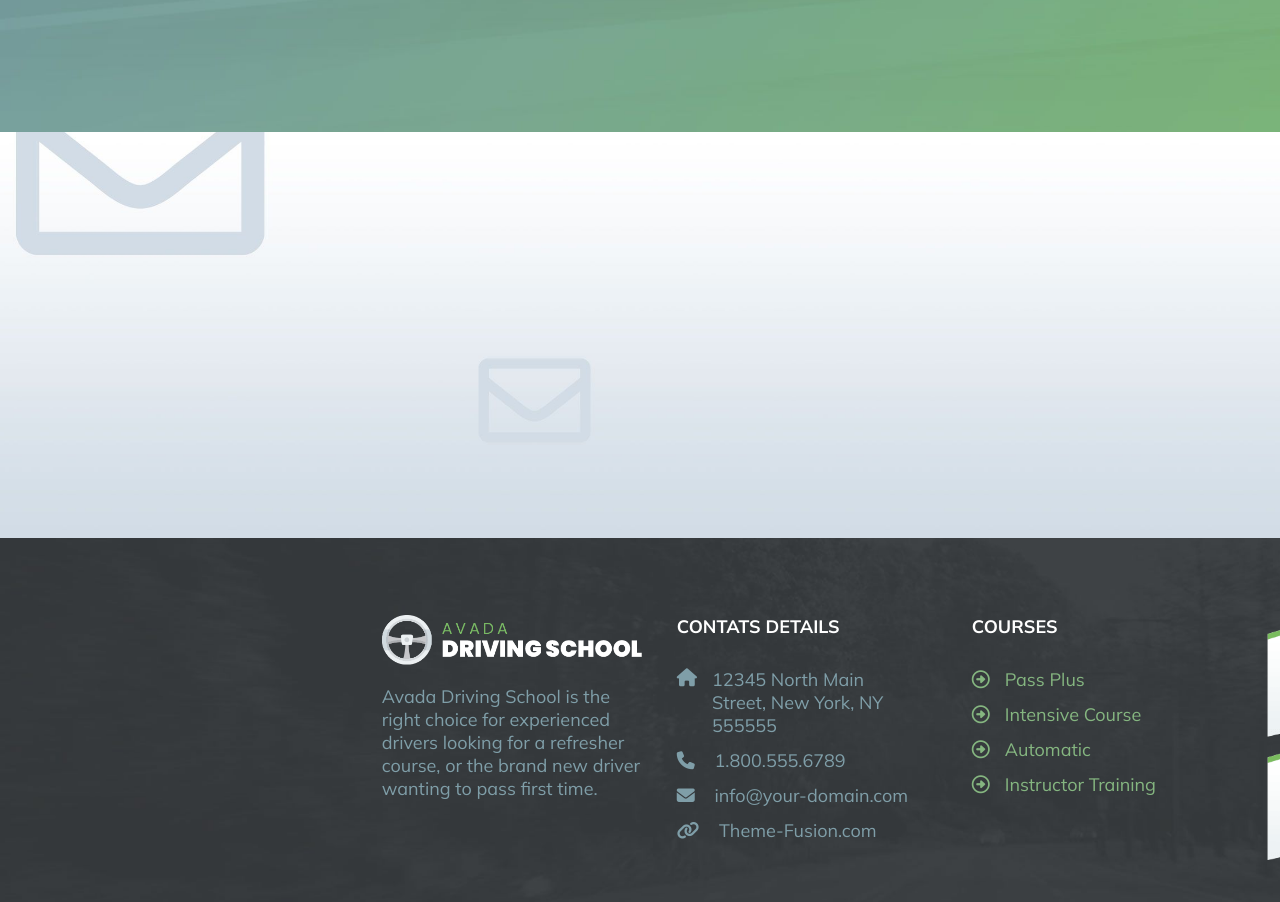
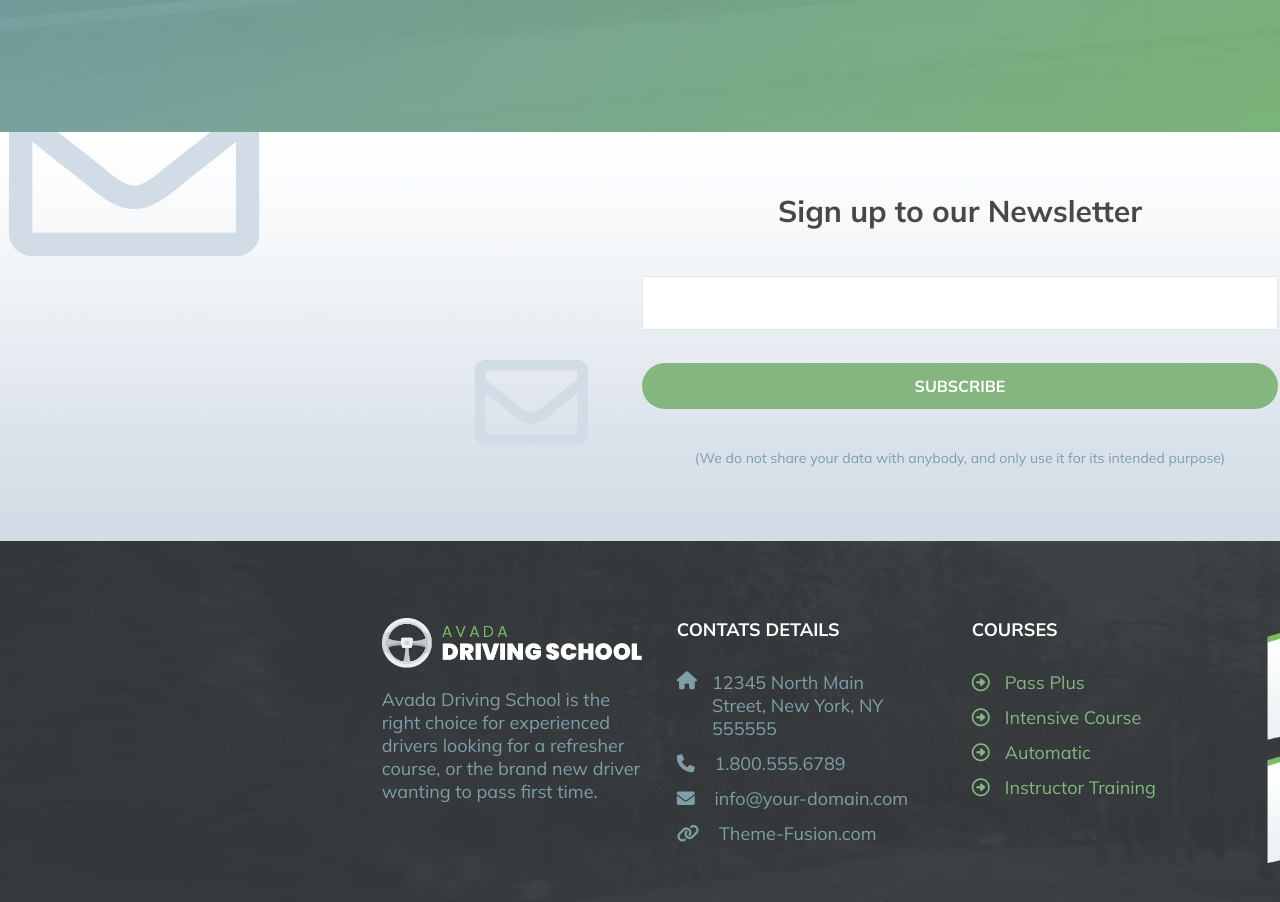
Before and after one commit to Deceit-87/proj-html-vuejs, a Vue app: page / in a window 1280 px wide. Shown: the part 5080-5982 px from the top of the page. Built offline with nearby package versions, Linux system fonts and the light colour scheme.

Commit message:
newsLetter completata

```diff
--- a/src/App.vue
+++ b/src/App.vue
@@ -110,6 +110,11 @@ ol {
   margin: 0 auto;
   display: flex;
 }
+.container-md{
+  width: 636px;
+  margin: 0 auto;
+  display: flex;
+}
 .container-half {
   width: 41%;
   margin-right: 5%;
--- a/src/components/MainLetter.vue
+++ b/src/components/MainLetter.vue
@@ -1,21 +1,59 @@
 <template>
   <section id="news_letter">
-
+    <div class="container-md">
+      <div class="form-wrapper">
+        <h3>Sign up to our Newsletter</h3>
+        <form>
+          <input type="email" name="email" />
+          <button type="submit" class="green_button">Subscribe</button>
+        </form>
+        <p>
+          (We do not share your data with anybody, and only use it for its
+          intended purpose)
+        </p>
+      </div>
+    </div>
   </section>
 </template>
 
 <script>
-export default {
-
-}
+export default {};
 </script>
 
-<style>
-#news_letter{
-    min-height:406px;
-    background-image: url('../assets/img/newsletter_background.jpg');
-    background-size: cover;
-    background-repeat: no-repeat;
-    background-position: center;
+<style lang="scss">
+#news_letter {
+  min-height: 406px;
+  background-image: url("../assets/img/newsletter_background.jpg");
+  background-size: cover;
+  background-repeat: no-repeat;
+  background-position: center;
+  .form-wrapper {
+    text-align: center;
+    padding-top: 60px;
+    padding-bottom: 74px;
+    width: 100%;
+    h3 {
+      font-size: 30px;
+      color: var(--darkGrey);
+      padding-bottom: 46px;
+      font-weight: 700;
+    }
+    input {
+      width: 100%;
+      height: 54px;
+      border-radius: 1px;
+      margin-bottom: 33px;
+      outline: none;
+      border: 1px solid var(--lightGrey);
+    }
+    button {
+      width: 100%;
+      margin-bottom: 40px;
+    }
+    p {
+      color: var(--text-xs);
+      font-size: 14px;
+    }
+  }
 }
 </style>
```
